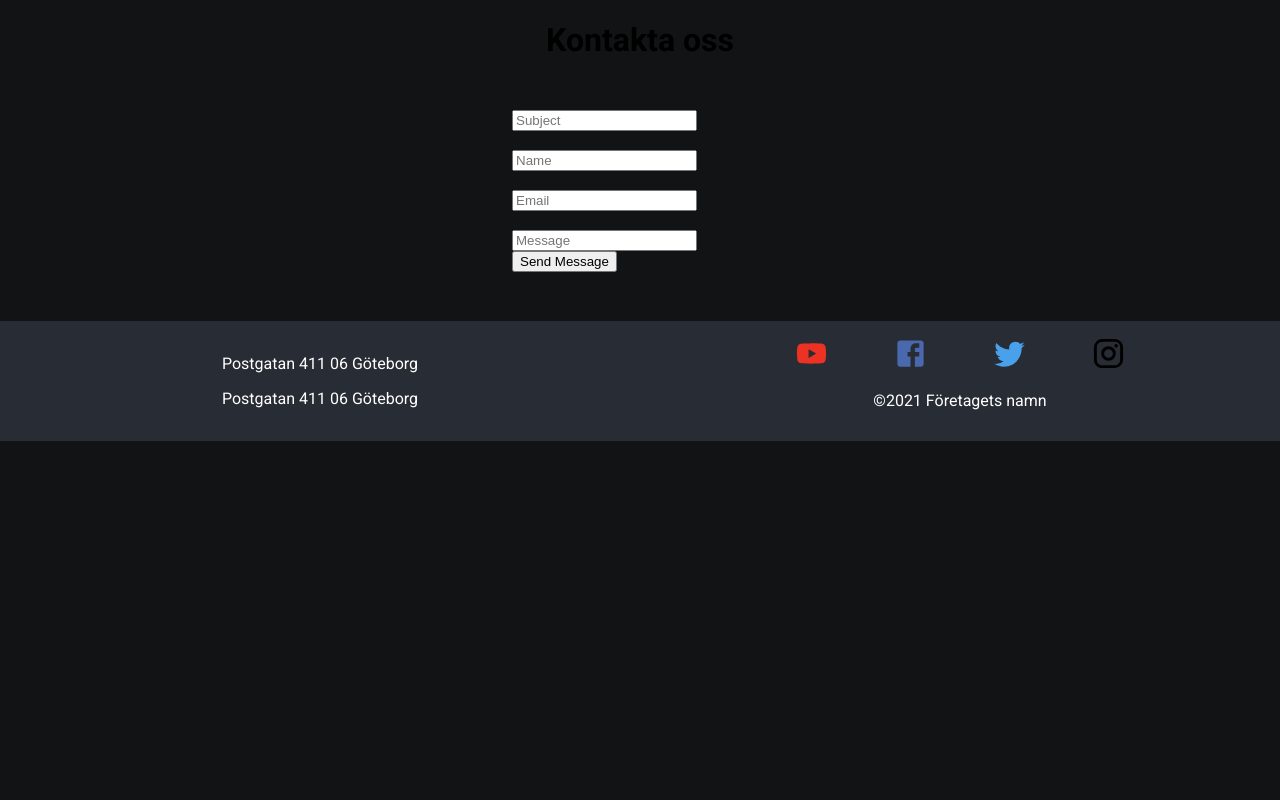
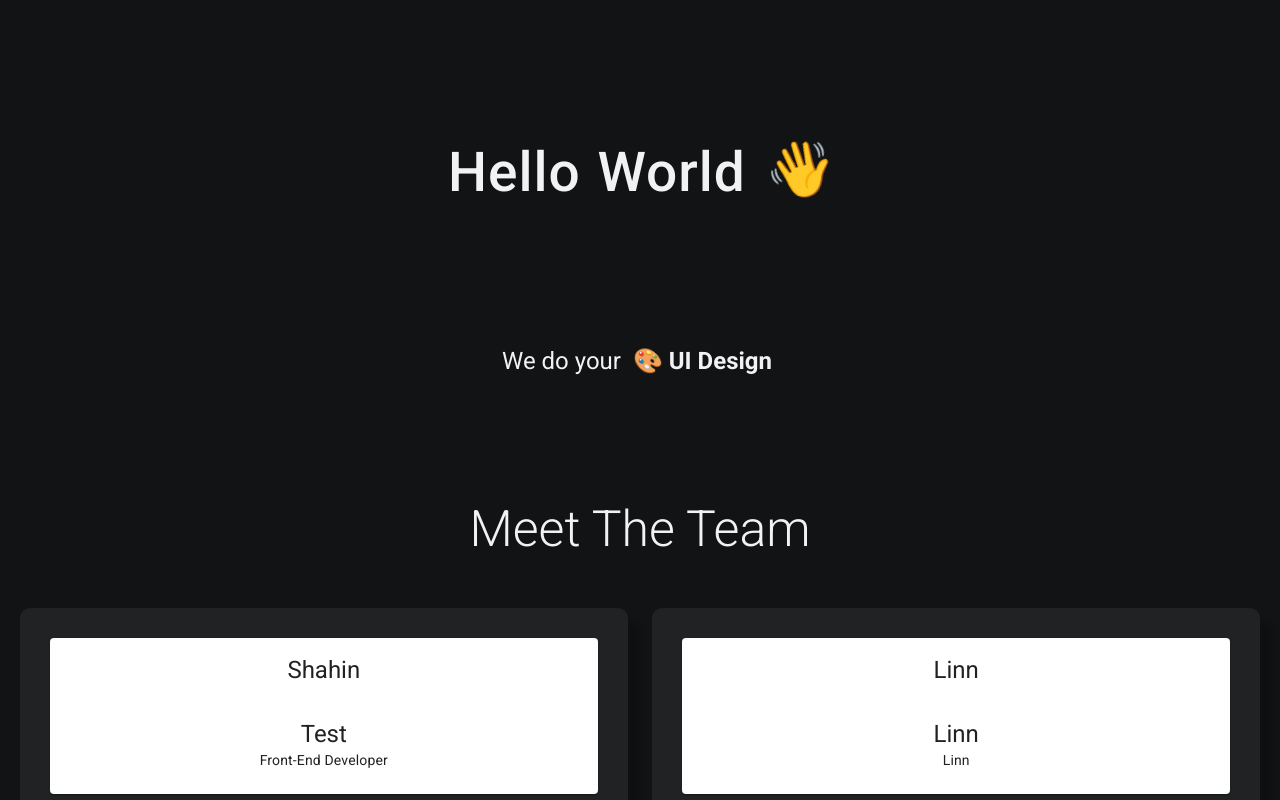
Before and after one commit to Projektarebete-grupp-2/Portfolio, a React (Create React App) app: page / in a window 1280 px wide. Shown: the top 800 px of the page. Built offline with nearby package versions, Linux system fonts and the light colour scheme.

Commit message:
Update App.tsx

```diff
--- a/src/App.tsx
+++ b/src/App.tsx
@@ -10,6 +10,7 @@ import './App.css';
 function App() {
   return (
     <Fragment>
+      <Main />
         <ContactPage></ContactPage>
       <Footer></Footer>
     </Fragment>
```
